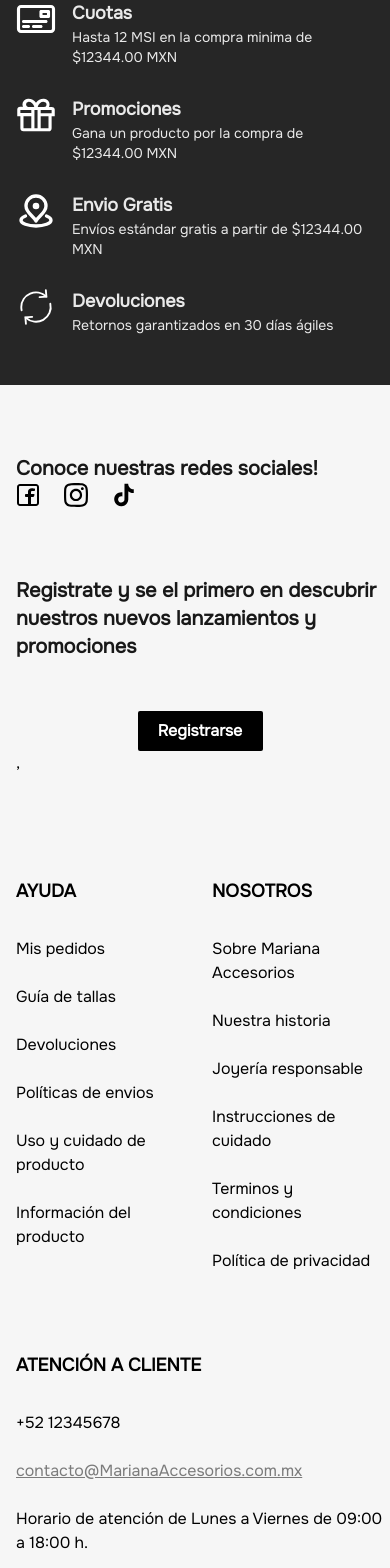
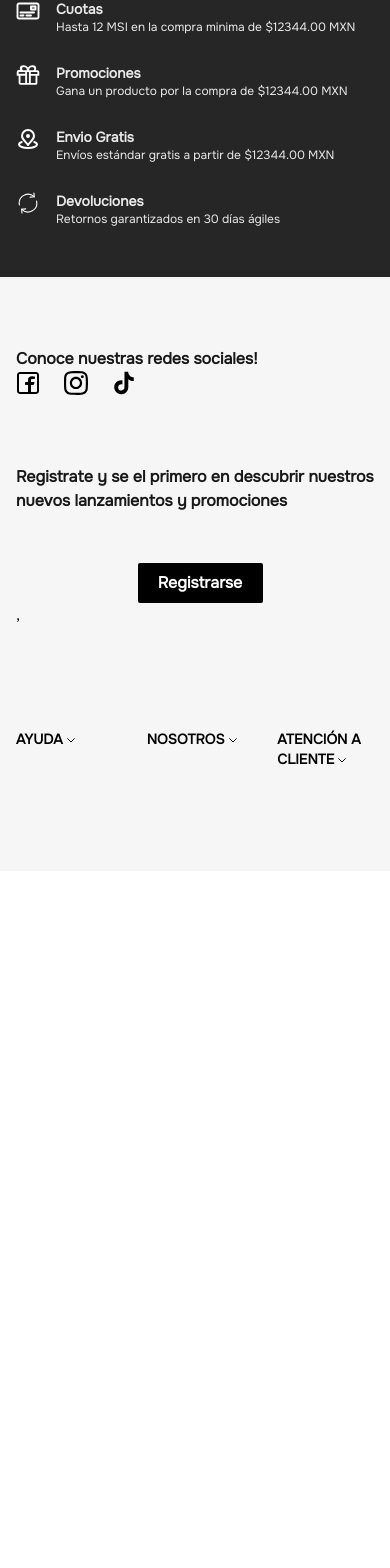
Before and after one commit to Hypeyiii/Mariana-Accesorios, a React (Vite) app: page / in a window 390 px wide. Shown: the part 5480-7048 px from the top of the page. After the commit the page ends 6351 px from the top, so only its background shows below. Built offline with nearby package versions, Linux system fonts and the light colour scheme.

Commit message:
Change footer behavior and animations

```diff
--- /dev/null
+++ b/src/Footer.css
@@ -0,0 +1,98 @@
+.list-animation {
+	-webkit-animation: list-animation 0.5s cubic-bezier(0.250, 0.460, 0.450, 0.940) both;
+	        animation: list-animation 0.5s cubic-bezier(0.250, 0.460, 0.450, 0.940) both;
+}
+
+/* ----------------------------------------------
+ * Generated by Animista on 2024-1-26 14:58:15
+ * Licensed under FreeBSD License.
+ * See http://animista.net/license for more info.
+ * w: http://animista.net, t: @cssanimista
+ * ---------------------------------------------- */
+
+/**
+ * ----------------------------------------
+ * animation list-animation
+ * ----------------------------------------
+ */
+ @-webkit-keyframes list-animation {
+    0% {
+      -webkit-transform: scaleY(0);
+              transform: scaleY(0);
+      -webkit-transform-origin: 100% 0%;
+              transform-origin: 100% 0%;
+      opacity: 1;
+    }
+    100% {
+      -webkit-transform: scaleY(1);
+              transform: scaleY(1);
+      -webkit-transform-origin: 100% 0%;
+              transform-origin: 100% 0%;
+      opacity: 1;
+    }
+  }
+  @keyframes list-animation {
+    0% {
+      -webkit-transform: scaleY(0);
+              transform: scaleY(0);
+      -webkit-transform-origin: 100% 0%;
+              transform-origin: 100% 0%;
+      opacity: 1;
+    }
+    100% {
+      -webkit-transform: scaleY(1);
+              transform: scaleY(1);
+      -webkit-transform-origin: 100% 0%;
+              transform-origin: 100% 0%;
+      opacity: 1;
+    }
+  }
+
+  .list-gone-animation {
+	-webkit-animation: list-gone-animation 0.5s cubic-bezier(0.250, 0.460, 0.450, 0.940) both;
+	        animation: list-gone-animation 0.5s cubic-bezier(0.250, 0.460, 0.450, 0.940) both;
+}
+/* ----------------------------------------------
+ * Generated by Animista on 2024-1-26 15:33:10
+ * Licensed under FreeBSD License.
+ * See http://animista.net/license for more info.
+ * w: http://animista.net, t: @cssanimista
+ * ---------------------------------------------- */
+
+/**
+ * ----------------------------------------
+ * animation list-gone-animation
+ * ----------------------------------------
+ */
+ @-webkit-keyframes list-gone-animation {
+        0% {
+          -webkit-transform: scaleY(0);
+                  transform: scaleY(0);
+          -webkit-transform-origin: 0% 100%;
+                  transform-origin: 0% 100%;
+          opacity: 1;
+        }
+        100% {
+          -webkit-transform: scaleY(1);
+                  transform: scaleY(1);
+          -webkit-transform-origin: 0% 100%;
+                  transform-origin: 0% 100%;
+          opacity: 1;
+        }
+      }
+      @keyframes list-gone-animation {
+        0% {
+          -webkit-transform: scaleY(0);
+                  transform: scaleY(0);
+          -webkit-transform-origin: 0% 100%;
+                  transform-origin: 0% 100%;
+          opacity: 1;
+        }
+        100% {
+          -webkit-transform: scaleY(1);
+                  transform: scaleY(1);
+          -webkit-transform-origin: 0% 100%;
+                  transform-origin: 0% 100%;
+          opacity: 1;
+        }
+      }
--- a/src/Footer.jsx
+++ b/src/Footer.jsx
@@ -6,38 +6,78 @@ import facebookIcon from './assets/facebookIcon.svg';
 import instagramIcon from './assets/instagramIcon.svg';
 import tiktokIcon from './assets/tiktokIcon.svg';
 import LogginModal from './hooks/LogginModal';
+import './Footer.css';
+import downArrowIcon from './assets/downArrowIcon.svg';
+import {useState, useEffect} from 'react';
 
 function Footer(){
+
+    const [isMobile, setIsMobile] = useState(window.innerWidth <= 768);
+
+    const handleResize = () => {
+    setIsMobile(window.innerWidth <= 768);
+     };
+
+     useEffect(() => {
+        // Agregamos un listener de evento para rastrear el cambio de tamaño de la ventana
+        window.addEventListener('resize', handleResize);
+
+        // Limpiamos el listener cuando el componente se desmonta
+        return () => {
+          window.removeEventListener('resize', handleResize);
+        };
+      }, []);
+
+    const handleHelpListToggle = () => {
+        document.querySelector('#list').classList.toggle('hidden');
+        document.querySelector('#list').classList.add('flex');
+    }
+    const handleAboutUsListToggle = () => {
+        document.querySelector('#aboutList').classList.toggle('hidden');
+        document.querySelector('#aboutList').classList.add('flex');
+    }
+    const handleContactListToggle = () => {
+        document.querySelector('#contactList').classList.toggle('hidden');
+        document.querySelector('#contactList').classList.add('flex');
+    }
+
     return(
      <>
         <TopFooter/>
         <div className='w-full bg-[#f6f6f6]'>
         <div className=' md:w-[1500px] w-[400px] grid grid-cols-12 mx-auto bg-transparent gap-x-6 gap-y-6 px-4'>
             <div className='col-span-12 md:col-span-5 flex flex-col items-start justify-center mt-[70px] mb-[70px]'>
-                <p className='text-xl text-black/90 font-semibold '>Conoce nuestras redes sociales!</p>
+                <p className='text-md md:text-xl text-black/90 font-semibold '>Conoce nuestras redes sociales!</p>
                 <ul className='flex flex-row gap-x-6 items-start justify-start'>
                     <li><a><img src={facebookIcon} alt="Logo facebook" className='size-6'/></a></li>
                     <li><a href="www.facebook.com"><img src={instagramIcon} alt="Logo facebook" className='size-6'/></a></li>
                     <li><a href="www.facebook.com"><img src={tiktokIcon} alt="Logo facebook" className='size-6'/></a></li>
                 </ul>
-                <span className='text-xl text-black/90 mt-[70px] font-bold'>Registrate y se el primero en descubrir
+                <span className='text-md md:text-xl text-black/90 mt-[70px] font-bold'>Registrate y se el primero en descubrir
                 nuestros nuevos lanzamientos y promociones</span>
                 <LogginModal/>
             </div>
-            <div className='col-span-6 md:col-span-2 justify-start items-start w-full md:mt-[70px] mb-[70px]'>
-                <ul className='justify-start items-start text-black text-md font-medium flex flex-col gap-y-6'>
-                    <li className='font-semibold text-lg py-2 uppercase'>Ayuda</li>
-                    <li>Mis pedidos</li>
-                    <li>Guía de tallas</li>
-                    <li>Devoluciones</li>
-                    <li>Políticas de envios</li>
-                    <li>Uso y cuidado de producto</li>
-                    <li>Información del producto</li>
+            <div className='col-span-4 md:col-span-2 justify-start items-start w-full md:mt-[70px] md:mb-[70px]'>
+            <li className='text-sm md:text-lg list-none mb-[24px] font-semibold py-2 uppercase' onClick={handleHelpListToggle}>
+              Ayuda
+              {isMobile ? <img src={downArrowIcon} alt="Down arrow icon" className='size-4 inline-block cursor-pointer cursor-pointer'/> : ''}
+            </li>
+                <ul id='list' className='list-animation hidden md:flex justify-start items-start text-black text-xs
+                md:text-md font-medium flex-col gap-y-6'>
+                    <li id='list'>Mis pedidos</li>
+                    <li id='list'>Guía de tallas</li>
+                    <li id='list'>Devoluciones</li>
+                    <li id='list'>Políticas de envios</li>
+                    <li id='list'>Uso y cuidado de producto</li>
+                    <li id='list'>Información del producto</li>
                 </ul>
             </div>
-            <div className='col-span-6 md:col-span-2 justify-start items-start w-full md:mt-[70px]'>
-                <ul className='justify-start items-start text-black text-md font-medium flex flex-col gap-y-6'>
-                    <li className='font-semibold text-lg py-2 uppercase'>Nosotros</li>
+            <div className='col-span-4 md:col-span-2 justify-start items-start w-full md:mt-[70px]'>
+            <li onClick={handleAboutUsListToggle} className='list-none text-sm md:text-lg font-semibold mb-[24px] py-2 uppercase'>Nosotros
+            {isMobile ? <img src={downArrowIcon} alt="Down arrow icon" className='size-4 inline-block cursor-pointer'/> : ''}
+            </li>
+                <ul id='aboutList' className='list-animation text-xs md:text-md hidden md:flex justify-start items-start
+                text-black font-medium flex-col gap-y-6'>
                     <li>Sobre Mariana Accesorios</li>
                     <li>Nuestra historia</li>
                     <li>Joyería responsable</li>
@@ -46,9 +86,12 @@ function Footer(){
                     <li>Política de privacidad</li>
                 </ul>
             </div>
-            <div className='col-span-12 md:col-span-3 justify-start items-start w-full md:mt-[70px] mb-[70px]'>
-                <ul className='justify-start items-start text-black text-md font-medium flex flex-col gap-y-6'>
-                    <li className='font-semibold text-lg py-2 uppercase'>Atención a cliente</li>
+            <div className='col-span-4 md:col-span-3 justify-start items-start w-full md:mt-[70px] mb-[70px]'>
+            <li onClick={handleContactListToggle} className='list-none text-sm md:text-lg font-semibold py-2 uppercase mb-[24px]'>Atención a cliente
+            {isMobile ? <img src={downArrowIcon} alt="Down arrow icon" className='size-4 inline-block cursor-pointer'/> : ''}
+            </li>
+                <ul id='contactList' className='hidden md:flex list-animation text-xs md:text-md justify-start
+                items-start text-black font-medium flex-col gap-y-6'>
                     <li>+52 12345678</li>
                     <a href="#"><li className='text-black/50 hover:text-black
                     transition-all duration-300  underline'>contacto@MarianaAccesorios.com.mx</li></a>
@@ -68,30 +111,30 @@ function TopFooter(){
             <div className="grid grid-cols-4 w-[1400px] mx-auto justify-center items-center text-white/90
              py-[50px] gap-x-20 gap-y-7">
                 <div className="col-span-4 md:col-span-2 xl:col-span-1 items-start justify-start px-4 flex flex-row gap-x-4">
-                    <img src={creditcardIcon} alt="Credit Card svg" className='size-10' />
-                    <p className='text-sm font-medium'>
-                        <span className='text-lg font-bold'>Cuotas</span> <br/>
+                    <img src={creditcardIcon} alt="Credit Card svg" className='size-6 md:size-10' />
+                    <p className='text-xs md:text-sm font-medium'>
+                        <span className='text-sm md:text-lg font-bold'>Cuotas</span> <br/>
                         Hasta 12 MSI en la compra minima de $12344.00 MXN
                     </p>
                 </div>
                 <div className="col-span-4 md:col-span-2 xl:col-span-1 items-start justify-start px-4 flex flex-row gap-x-4">
-                    <img src={giftIcon} alt="Credit Card svg" className='size-10' />
-                    <p className='text-sm font-medium'>
-                        <span className='text-lg font-bold'>Promociones</span> <br />
+                    <img src={giftIcon} alt="Credit Card svg" className='size-6 md:size-10' />
+                    <p className='text-xs md:text-sm  font-medium'>
+                        <span className='text-sm md:text-lg  font-bold'>Promociones</span> <br />
                         Gana un producto por la compra de $12344.00 MXN
                     </p>
                 </div>
                 <div className="col-span-4 md:col-span-2 xl:col-span-1 items-start justify-start px-4 flex flex-row gap-x-4">
-                    <img src={ubicationIcon} alt="Credit Card svg" className='size-10' />
-                    <p className='text-sm font-medium'>
-                        <span className='text-lg font-bold'>Envio Gratis</span> <br />
+                    <img src={ubicationIcon} alt="Credit Card svg" className='size-6 md:size-10' />
+                    <p className='text-xs md:text-sm  font-medium'>
+                        <span className='text-sm md:text-lg  font-bold'>Envio Gratis</span> <br />
                         Envíos estándar gratis a partir de $12344.00 MXN
                     </p>
                 </div>
                 <div className="col-span-4 md:col-span-2 xl:col-span-1 items-start justify-start px-4 flex flex-row gap-x-4">
-                    <img src={returnIcon} alt="Credit Card svg" className='size-10' />
-                    <p className='text-sm font-medium'>
-                        <span className='text-lg font-bold'>Devoluciones</span> <br />
+                    <img src={returnIcon} alt="Credit Card svg" className='size-6 md:size-10' />
+                    <p className='text-xs md:text-sm  font-medium'>
+                        <span className='text-sm md:text-lg  font-bold'>Devoluciones</span> <br />
                         Retornos garantizados en 30 días ágiles
                     </p>
                 </div>
--- a/src/hooks/LogginModal.jsx
+++ b/src/hooks/LogginModal.jsx
@@ -17,7 +17,8 @@ function LogginModal(){
         <>
         <button id='register' onClick={handleOpen} className='mt-[50px] p-2 bg-black hover:bg-pink-300/60 rounded-sm
                  text-md text-white hover:text-black font-bold w-[125px] md:w-[250px] items-center justify-center mx-auto
-                 hover:shadow-lg hover:shadow-black transition-all duration-300 active:scale-105 active:duration-75'>
+                 hover:shadow-lg hover:shadow-black transition-all duration-300 active:scale-105 active:duration-75 text-md
+                 md:text-lg'>
                    {modalOpen ? "Registrarse" : "Registrarse"}
                 </button>,
                 {modalOpen && (
```
Also changed, not shown: src/assets/downArrowIcon.svg (added).
